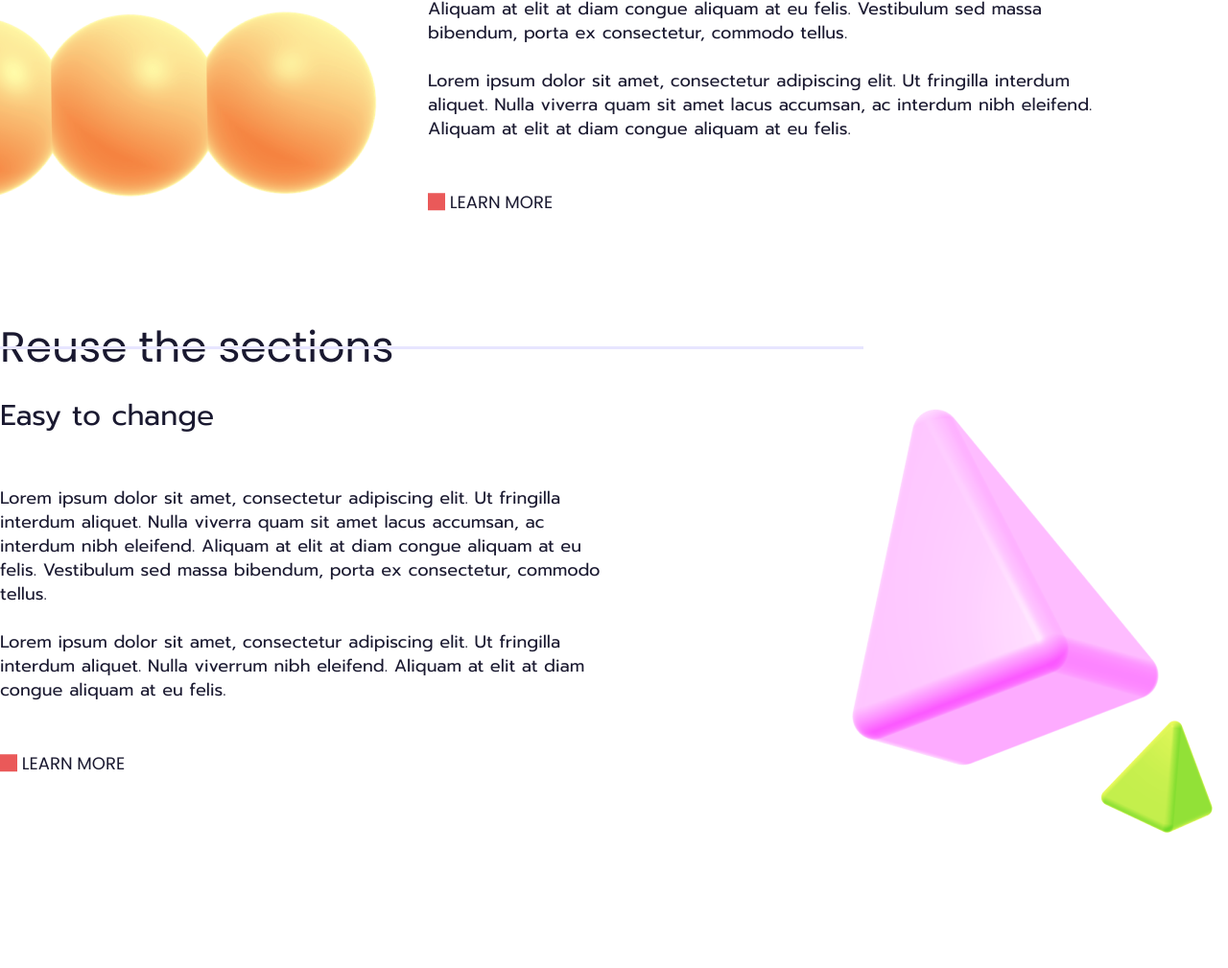
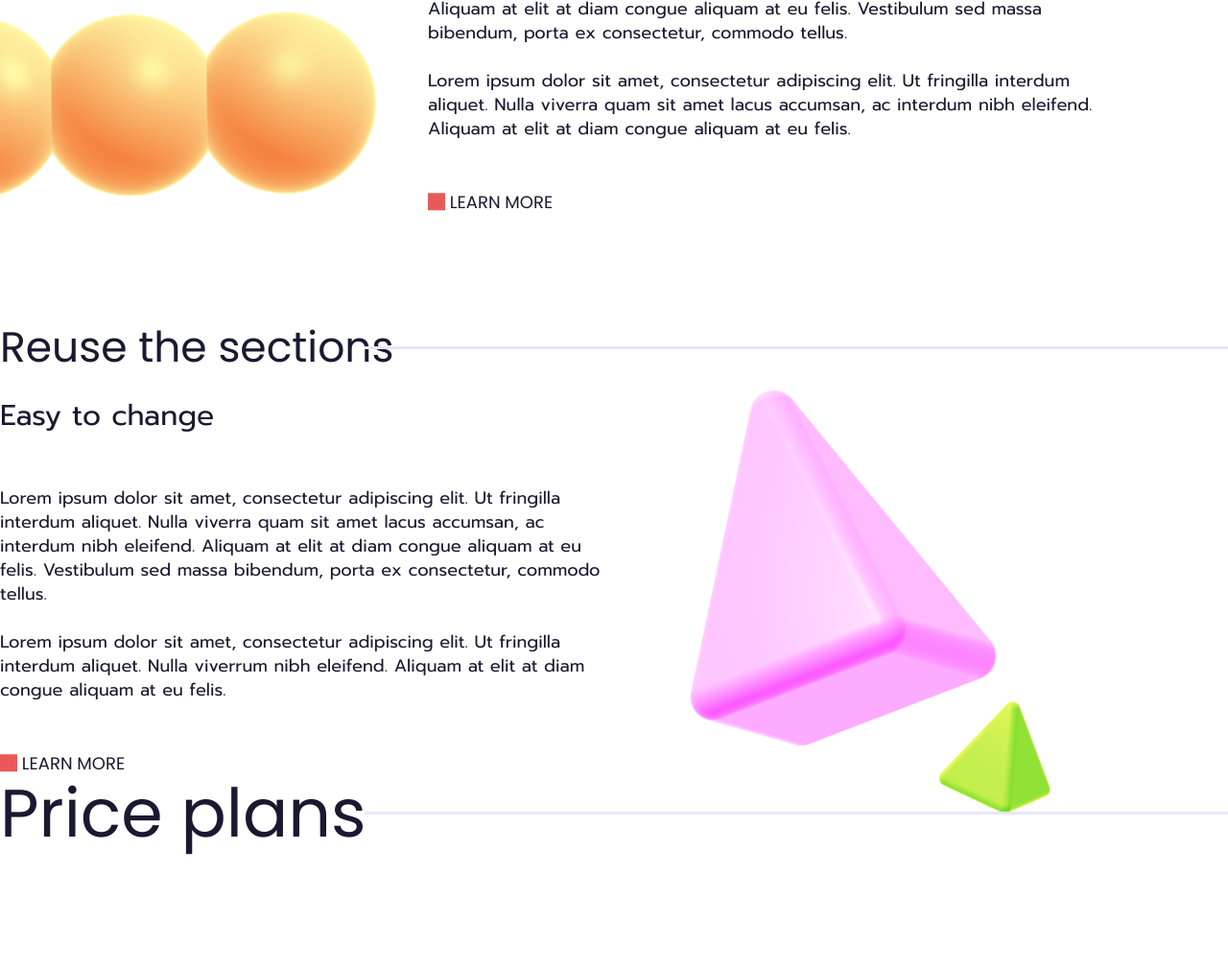
Before and after one commit to vavilentar/SWIPE-IT-Company, a plain HTML site: page index.html in a window 1280 px wide. Shown: the part 3997-5006 px from the top of the page at 96% size. Before the commit the page ends 4873 px from the top, so only its background shows below. Drawn offline with Linux system fonts and the light colour scheme.

Commit message:
update-1

```diff
--- /dev/null
+++ b/css/pricePlansStyles.css
@@ -0,0 +1,18 @@
+.price-plans-section {
+	display: grid;
+	grid-template-columns: 1fr;
+	grid-template-rows: 0.4fr 1.6fr;
+	gap: 0px 0px;
+	grid-auto-flow: row;
+	grid-template-areas:
+		"price-plans-title"
+		"price-plans-tabs";
+}
+
+.price-plans-title {
+	grid-area: price-plans-title;
+}
+
+.price-plans-tabs {
+	grid-area: price-plans-tabs;
+}
--- a/css/sectionsStyles.css
+++ b/css/sectionsStyles.css
@@ -1,6 +1,5 @@
 .sections-section {
 	display: grid;
-	margin-bottom: 100px;
 	grid-template-columns: 1fr 1fr;
 	grid-template-rows: 0.4fr 1.6fr;
 	gap: 0px 0px;
@@ -29,5 +28,5 @@
 
 .sect-img{
 	position: absolute;
-	right: 0;
+	top: -5%;
 }
--- a/css/style.css
+++ b/css/style.css
@@ -5,6 +5,7 @@
 @import url(./videoSectionStyles.css);
 @import url(./technologyBlockStyles.css);
 @import url(./sectionsStyles.css);
+@import url(./pricePlansStyles.css);
 
 
 /*General styles*/
@@ -187,5 +188,19 @@ button {
 	width: 900px;
 	height: 3px;
 	background: #E7E5FF;
-	left: 0;
+	right: 0;
 }
+
+.pp-main-title{
+	display: flex;
+	align-items: center;
+}
+
+.pp-main-title::after {
+	position: absolute;
+	content: '';
+	width: 900px;
+	height: 3px;
+	background: #E7E5FF;
+	right: 0;
+}
--- a/index.html
+++ b/index.html
@@ -192,6 +192,14 @@
 				<img class="sect-img" src="./img/sections-img.png" alt="">
 			</div>
 		   </div>
+		   <div class="price-plans-section price-plans-section__container">
+			<div class="price-plans-title">
+				<h2 class="blocks-title pp-main-title">Price plans</h2>
+			</div>
+			<div class="price-plans-tabs">
+
+			</div>
+		   </div>
 	</main>
 	<footer></footer>
 
```
